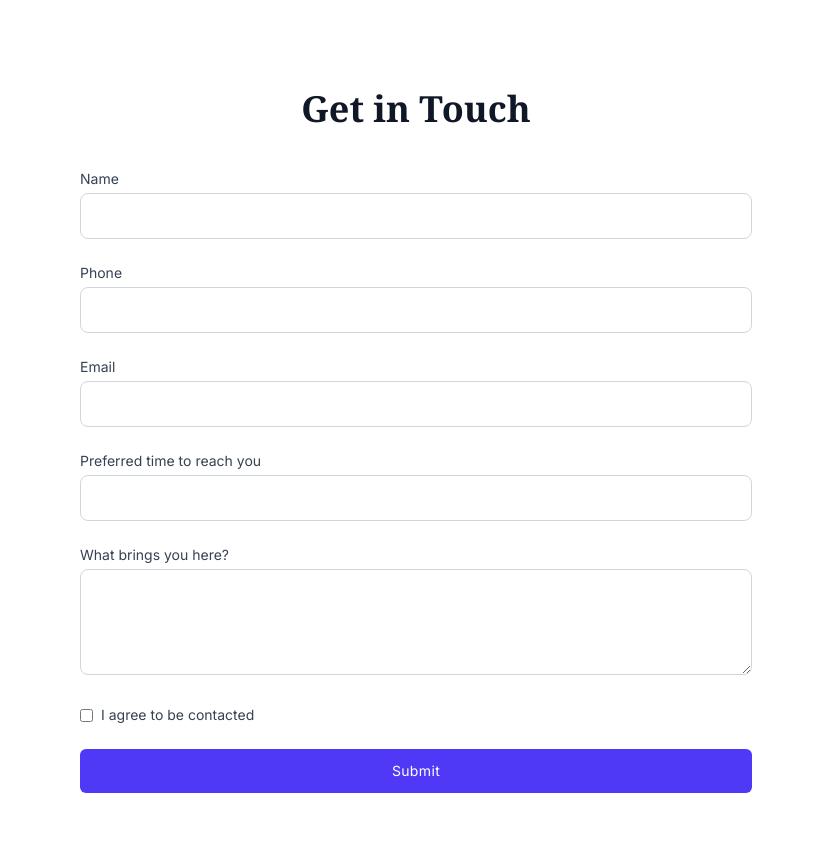
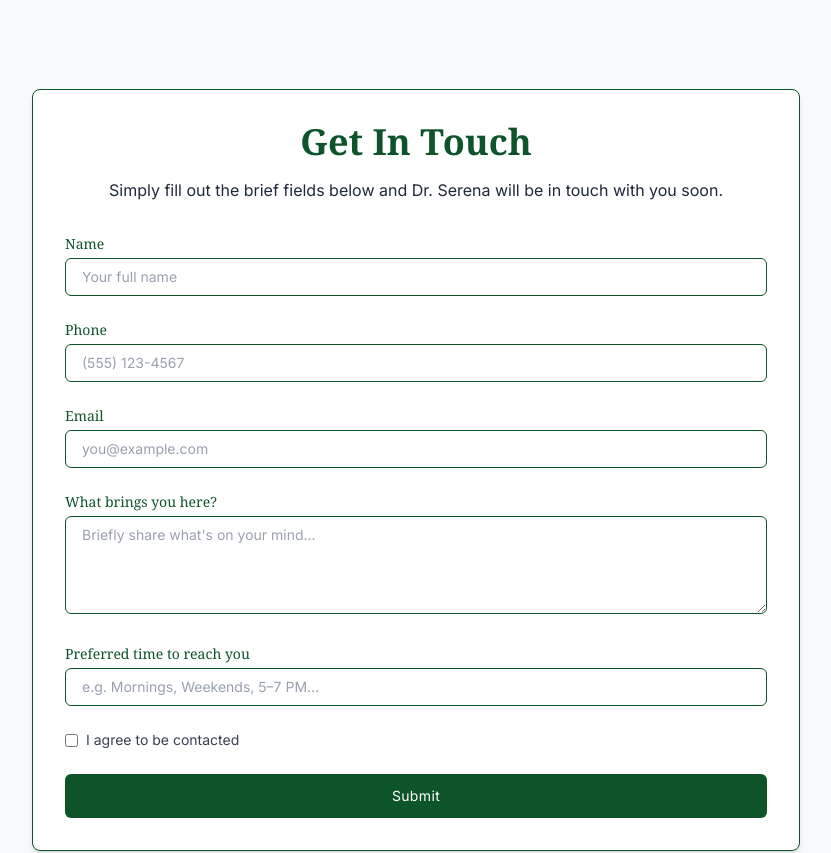
Before and after one commit to code-with-faraz/dr-serena-website, a Next.js app: page / in a window 1280 px wide. Shown: the part 2820-3673 px from the top of the page, without its empty margins (224-1055 px from the left). Built offline with nearby package versions, Linux system fonts and the light colour scheme.

Commit message:
ContactSection Updated

```diff
--- a/src/app/page.js
+++ b/src/app/page.js
@@ -1,5 +1,4 @@
-// page.js (NO Navbar/Footer here)
-
+import Head from "next/head";
 import HeroSection from "@/sections/HeroSection";
 import AboutSection from "@/sections/AboutSection";
 import ServicesSection from "@/sections/ServicesSection";
@@ -10,6 +9,12 @@ import ClientWrapper from "@/components/ClientWrapper";
 export default function Home() {
   return (
     <>
+      <Head>
+        <link
+          href="https://fonts.googleapis.com/css2?family=Merriweather&display=swap"
+          rel="stylesheet"
+        />
+      </Head>
       <ClientWrapper>
         <HeroSection />
         <AboutSection />
--- a/src/sections/ContactSection.jsx
+++ b/src/sections/ContactSection.jsx
@@ -1,14 +1,14 @@
 "use client";
 
 import { useState } from "react";
-import "./contact.css"; // Importing the CSS file for styling
+import "./contact.css";
 
 export default function ContactSection() {
   const [form, setForm] = useState({
     name: "",
     phone: "",
     email: "",
-    message: "",
+    reason: "",
     time: "",
     agree: false,
   });
@@ -21,8 +21,7 @@ export default function ContactSection() {
     if (!form.phone) newErrors.phone = "Phone is required";
     if (!form.email || !form.email.includes("@"))
       newErrors.email = "Valid email is required";
-    if (!form.message)
-      newErrors.message = "Please describe what brings you here";
+    if (!form.reason) newErrors.reason = "This field is required";
     if (!form.time) newErrors.time = "Preferred time is required";
     if (!form.agree) newErrors.agree = "Consent is required";
     return newErrors;
@@ -41,58 +40,107 @@ export default function ContactSection() {
   return (
     <section
       id="contact"
-      className="py-24 px-6 md:px-12 bg-white text-gray-800"
+      className="py-24 px-6 bg-gray-50 text-gray-900"
       data-aos="fade-up"
-      data-aos-delay="300"
-      data-aos-duration="1400"
+      data-aos-delay="150"
+      data-aos-duration="900"
       data-aos-easing="ease-in-out"
     >
-      <div className="max-w-2xl mx-auto">
-        <h2 className="text-3xl sm:text-4xl font-serif font-semibold text-gray-900 mb-10 text-center">
-          Get in Touch
+      <div className="max-w-3xl mx-auto border border-green-900 rounded-lg p-8 shadow-md bg-white">
+        <h2 className="text-3xl sm:text-4xl font-serif font-bold text-center text-green-900 mb-4">
+          Get In Touch
         </h2>
+        <p className="text-center text-gray-800 mb-8">
+          Simply fill out the brief fields below and Dr. Serena will be in touch with you soon.
+        </p>
 
         <form onSubmit={handleSubmit} className="space-y-6">
-          {/* Field */}
-          {[
-            { label: "Name", key: "name", type: "text" },
-            { label: "Phone", key: "phone", type: "text" },
-            { label: "Email", key: "email", type: "email" },
-            { label: "Preferred time to reach you", key: "time", type: "text" },
-          ].map(({ label, key, type }) => (
-            <div key={key}>
-              <label className="block text-sm font-medium text-gray-700 mb-1">
-                {label}
-              </label>
-              <input
-                type={type}
-                className="w-full border border-gray-300 rounded-lg px-4 py-3 text-sm focus:outline-none focus:ring-2 focus:ring-indigo-500"
-                value={form[key]}
-                onChange={(e) => setForm({ ...form, [key]: e.target.value })}
-              />
-              {errors[key] && (
-                <p className="text-red-500 text-sm mt-1">{errors[key]}</p>
-              )}
-            </div>
-          ))}
+          {/* Name */}
+          <div>
+            <label className="block text-sm font-medium text-green-900 mb-1 font-serif">
+              Name
+            </label>
+            <input
+              type="text"
+              placeholder="Your full name"
+              className="w-full border border-green-900 rounded-md px-4 py-2 text-sm placeholder-gray-400 focus:outline-none focus:ring-1 focus:ring-green-800"
+              value={form.name}
+              onChange={(e) => setForm({ ...form, name: e.target.value })}
+            />
+            {errors.name && (
+              <p className="text-red-500 text-sm mt-1">{errors.name}</p>
+            )}
+          </div>
 
-          {/* Textarea */}
+          {/* Phone */}
           <div>
-            <label className="block text-sm font-medium text-gray-700 mb-1">
+            <label className="block text-sm font-medium text-green-900 mb-1 font-serif">
+              Phone
+            </label>
+            <input
+              type="text"
+              placeholder="(555) 123-4567"
+              className="w-full border border-green-900 rounded-md px-4 py-2 text-sm placeholder-gray-400 focus:outline-none focus:ring-1 focus:ring-green-800"
+              value={form.phone}
+              onChange={(e) => setForm({ ...form, phone: e.target.value })}
+            />
+            {errors.phone && (
+              <p className="text-red-500 text-sm mt-1">{errors.phone}</p>
+            )}
+          </div>
+
+          {/* Email */}
+          <div>
+            <label className="block text-sm font-medium text-green-900 mb-1 font-serif">
+              Email
+            </label>
+            <input
+              type="email"
+              placeholder="you@example.com"
+              className="w-full border border-green-900 rounded-md px-4 py-2 text-sm placeholder-gray-400 focus:outline-none focus:ring-1 focus:ring-green-800"
+              value={form.email}
+              onChange={(e) => setForm({ ...form, email: e.target.value })}
+            />
+            {errors.email && (
+              <p className="text-red-500 text-sm mt-1">{errors.email}</p>
+            )}
+          </div>
+
+          {/* What brings you here? */}
+          <div>
+            <label className="block text-sm font-medium text-green-900 mb-1 font-serif">
               What brings you here?
             </label>
             <textarea
-              className="w-full border border-gray-300 rounded-lg px-4 py-3 text-sm focus:outline-none focus:ring-2 focus:ring-indigo-500"
+              placeholder="Briefly share what's on your mind..."
               rows="4"
-              value={form.message}
-              onChange={(e) => setForm({ ...form, message: e.target.value })}
-            ></textarea>
-            {errors.message && (
-              <p className="text-red-500 text-sm mt-1">{errors.message}</p>
+              className="w-full border border-green-900 rounded-md px-4 py-2 text-sm placeholder-gray-400 focus:outline-none focus:ring-1 focus:ring-green-800"
+              value={form.reason}
+              onChange={(e) => setForm({ ...form, reason: e.target.value })}
+            />
+            {errors.reason && (
+              <p className="text-red-500 text-sm mt-1">{errors.reason}</p>
             )}
           </div>
 
-          {/* Consent */}
+          {/* Preferred Time */}
+          <div>
+            <label className="block text-sm font-medium text-green-900 mb-1 font-serif">
+              Preferred time to reach you
+            </label>
+            <input
+              type="text"
+              placeholder="e.g. Mornings, Weekends, 5–7 PM..."
+              className="w-full border border-green-900 rounded-md px-4 py-2 text-sm placeholder-gray-400 focus:outline-none focus:ring-1 focus:ring-green-800"
+              value={form.time}
+              onChange={(e) => setForm({ ...form, time: e.target.value })}
+            />
+            {errors.time && (
+              <p className="text-red-500 text-sm mt-1">{errors.time}</p>
+            )}
+          </div>
+
+          {/* Consent Checkbox */}
           <div className="flex items-start space-x-2">
             <input
               type="checkbox"
@@ -111,7 +159,7 @@ export default function ContactSection() {
           {/* Submit */}
           <button
             type="submit"
-            className="w-full bg-indigo-600 text-white py-3 px-6 rounded-md text-sm font-medium tracking-wide hover:bg-indigo-700 transition-all"
+            className="w-full bg-green-900 text-white py-3 px-6 rounded-md text-sm font-medium tracking-wide hover:bg-green-800 transition-all"
           >
             Submit
           </button>
```
